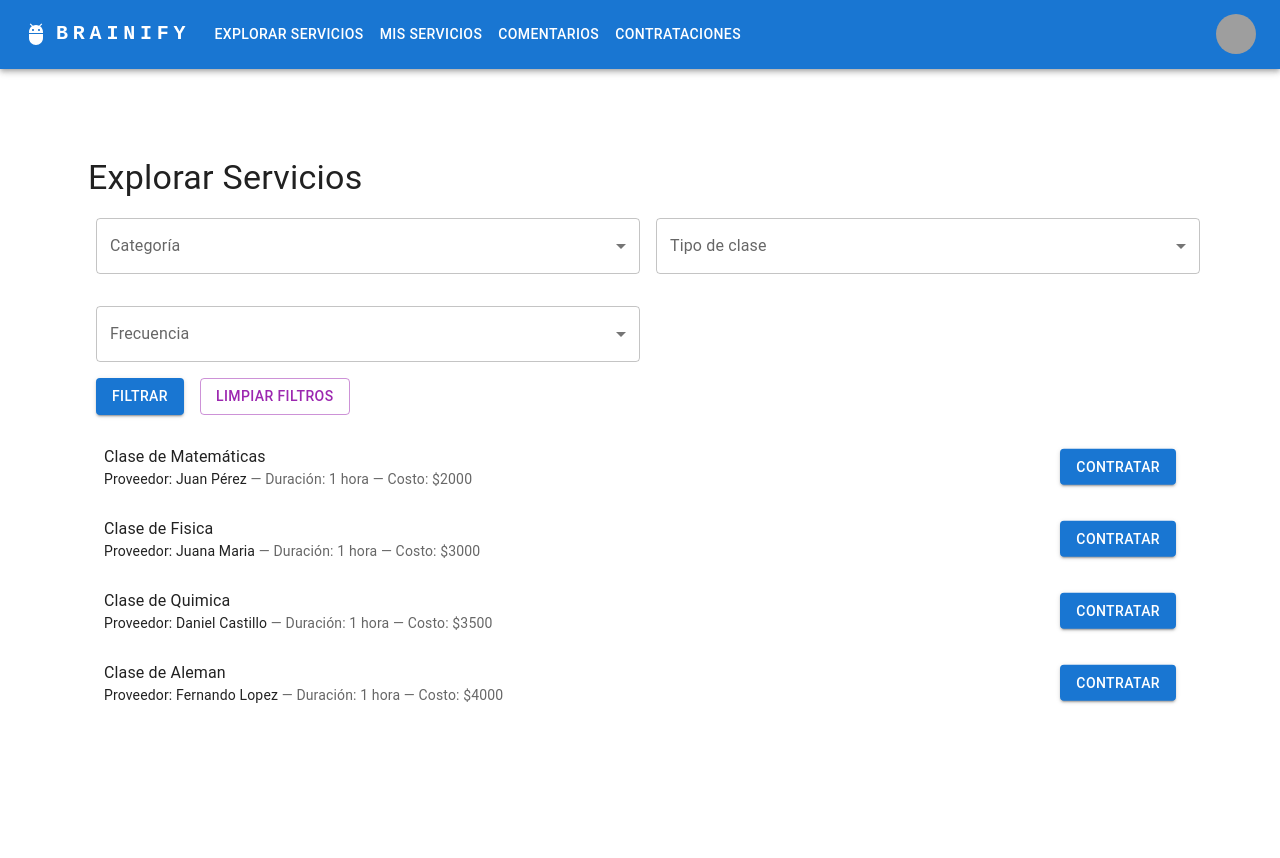
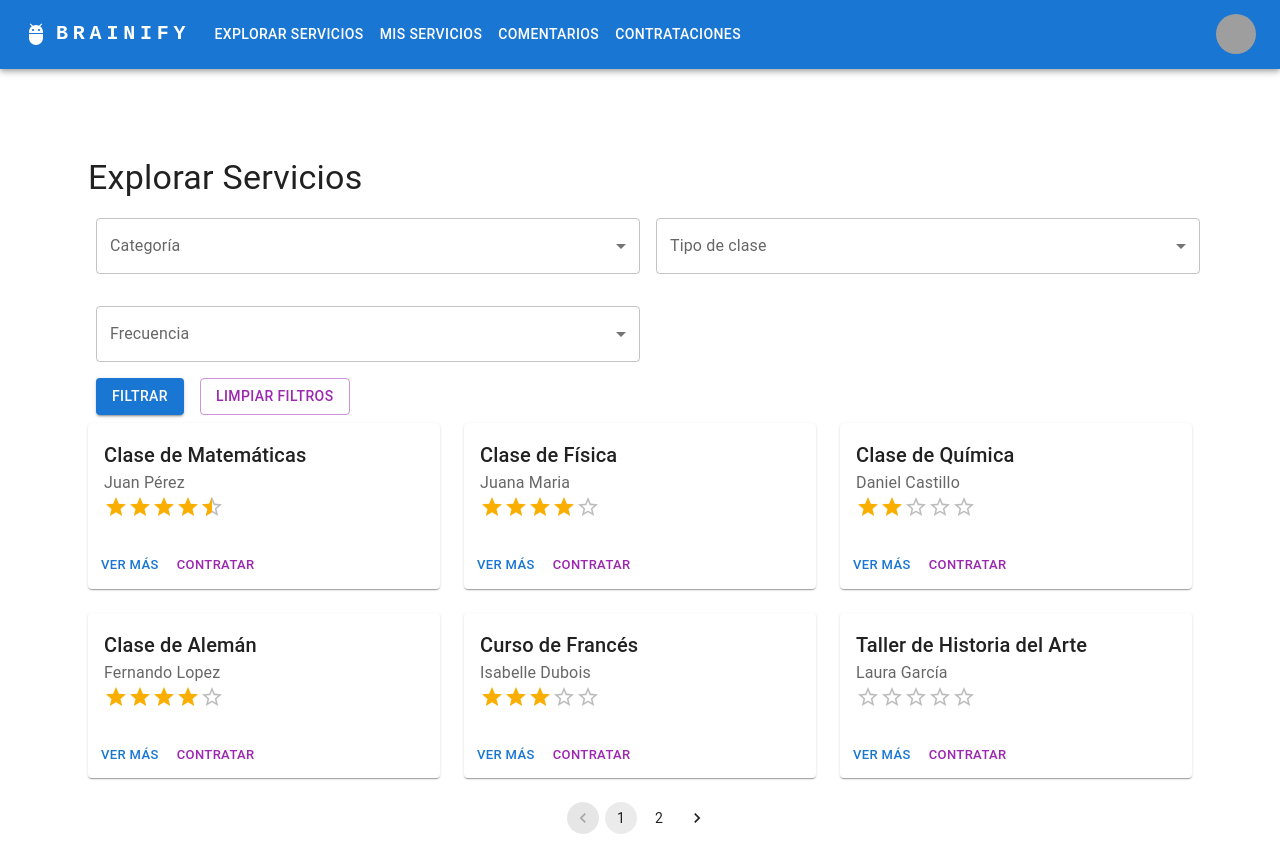
Before and after one commit to fedeferreyra98/brainify, a React (Create React App) app in the folder service-hub/: page /explorar-servicios in a window 1280 px wide. Before the commit the page ends 800 px from the top, so only its background shows below. Built offline with nearby package versions, Linux system fonts and the light colour scheme; grey boxes are pictures that could not be loaded.

Commit message:
Service explorer con casi todas las funcionalidades andando Falta chequear el formulario para contratar

```diff
--- a/service-hub/src/components/ServiceExplorer.js
+++ b/service-hub/src/components/ServiceExplorer.js
@@ -4,10 +4,6 @@ import {
   Container,
   Typography,
   Grid,
-  List,
-  ListItem,
-  ListItemText,
-  ListItemSecondaryAction,
   Select,
   MenuItem,
   FormControl,
@@ -17,9 +13,27 @@ import {
   DialogContent,
   DialogTitle,
   TextField,
+  Pagination,
+  Card,
+  CardContent,
+  CardActions,
+  Rating,
+  Divider,
+  ListItem,
+  ListItemIcon,
+  ListItemText,
+  List,
 } from '@mui/material';
+import AccountCircleIcon from '@mui/icons-material/AccountCircle';
+import CategoryIcon from '@mui/icons-material/Category';
+import ScheduleIcon from '@mui/icons-material/Schedule';
+import TimerIcon from '@mui/icons-material/Timer';
+import AttachMoneyIcon from '@mui/icons-material/AttachMoney';
+import ClassIcon from '@mui/icons-material/Class';
 import makeStyles from '@mui/styles/makeStyles';
 import DynamicSelect from './DynamicSelect';
+import mockServices from './mockServices';
+import mockComments from './mockComments';
 
 const useStyles = makeStyles((theme) => ({
   root: {
@@ -56,55 +70,139 @@ const useStyles = makeStyles((theme) => ({
     textDecoration: 'none',
     color: 'inherit',
   },
+  pagination: {
+    display: 'flex',
+    justifyContent: 'center',
+    marginTop: theme.spacing(3),
+  },
+  commentCard: {
+    marginTop: theme.spacing(2),
+    marginBottom: theme.spacing(2),
+  },
 }));
+
+function ServiceCard({ service, onClick, onHire }) {
+  // Calculate average rating for the service
+  const serviceComments = mockComments.filter(
+    (comment) => comment.serviceName === service.nombre
+  );
+  const averageRating =
+    serviceComments.reduce((acc, comment) => acc + comment.rating, 0) /
+    serviceComments.length;
+
+  return (
+    <Grid item xs={12} sm={6} md={4}>
+      <Card>
+        <CardContent>
+          <Typography variant="h6">{service.nombre}</Typography>
+          <Typography color="textSecondary">{service.proveedor}</Typography>
+          <Rating value={averageRating} readOnly precision={0.5} />
+        </CardContent>
+        <CardActions>
+          <Button size="small" color="primary" onClick={() => onClick(service)}>
+            Ver más
+          </Button>
+          <Button size="small" color="secondary" onClick={onHire}>
+            Contratar
+          </Button>
+        </CardActions>
+      </Card>
+    </Grid>
+  );
+}
+
+function ServiceDetails({ service, onClose, onHire }) {
+  const classes = useStyles();
+
+  // Filter comments for the selected service
+  const serviceComments = mockComments.filter(
+    (comment) => comment.serviceName === service?.nombre
+  );
+
+  return (
+    <Dialog open={!!service} onClose={onClose} fullWidth maxWidth="md">
+      <DialogTitle>{service?.nombre}</DialogTitle>
+      <DialogContent>
+        <List>
+          <ListItem>
+            <ListItemIcon>
+              <AccountCircleIcon />
+            </ListItemIcon>
+            <ListItemText primary="Proveedor" secondary={service?.proveedor} />
+          </ListItem>
+          <Divider variant="inset" component="li" />
+          <ListItem>
+            <ListItemIcon>
+              <CategoryIcon />
+            </ListItemIcon>
+            <ListItemText primary="Categoría" secondary={service?.categoria} />
+          </ListItem>
+          <Divider variant="inset" component="li" />
+          <ListItem>
+            <ListItemIcon>
+              <ClassIcon />
+            </ListItemIcon>
+            <ListItemText primary="Tipo" secondary={service?.tipo} />
+          </ListItem>
+          <Divider variant="inset" component="li" />
+          <ListItem>
+            <ListItemIcon>
+              <ScheduleIcon />
+            </ListItemIcon>
+            <ListItemText
+              primary="Frecuencia"
+              secondary={service?.frecuencia}
+            />
+          </ListItem>
+          <Divider variant="inset" component="li" />
+          <ListItem>
+            <ListItemIcon>
+              <TimerIcon />
+            </ListItemIcon>
+            <ListItemText primary="Duración" secondary={service?.duracion} />
+          </ListItem>
+          <Divider variant="inset" component="li" />
+          <ListItem>
+            <ListItemIcon>
+              <AttachMoneyIcon />
+            </ListItemIcon>
+            <ListItemText primary="Costo" secondary={service?.costo} />
+          </ListItem>
+        </List>
+
+        <Divider className={classes.commentCard} />
+
+        {/* Display user comments and their ratings */}
+        {serviceComments.map((comment) => (
+          <Card key={comment.id} className={classes.commentCard}>
+            <CardContent>
+              <Typography variant="h6">{comment.user}</Typography>
+              <Rating value={comment.rating} readOnly />
+              <Typography variant="body1">{comment.comment}</Typography>
+              <Typography variant="body2">
+                {comment.secondaryComment}
+              </Typography>
+            </CardContent>
+          </Card>
+        ))}
+      </DialogContent>
+      <DialogActions>
+        <Button onClick={onClose} color="primary">
+          Cerrar
+        </Button>
+        <Button onClick={onHire} color="secondary">
+          Contratar
+        </Button>
+      </DialogActions>
+    </Dialog>
+  );
+}
 
 function ServiceExplorer() {
   const classes = useStyles();
 
   // Estados lista de servicios y filtrada
-  const [servicios] = useState([
-    {
-      id: 1,
-      nombre: 'Clase de Matemáticas',
-      proveedor: 'Juan Pérez',
-      categoria: 'tutorias',
-      tipo: 'individual',
-      frecuencia: 'única',
-      duracion: '1 hora',
-      costo: '$2000',
-    },
-    {
-      id: 2,
-      nombre: 'Clase de Fisica',
-      proveedor: 'Juana Maria',
-      categoria: 'tutorias',
-      tipo: 'grupal',
-      frecuencia: 'semanal',
-      duracion: '1 hora',
-      costo: '$3000',
-    },
-    {
-      id: 3,
-      nombre: 'Clase de Quimica',
-      proveedor: 'Daniel Castillo',
-      categoria: 'tutorias',
-      tipo: 'individual',
-      frecuencia: 'semanal',
-      duracion: '1 hora',
-      costo: '$3500',
-    },
-    {
-      id: 4,
-      nombre: 'Clase de Aleman',
-      proveedor: 'Fernando Lopez',
-      categoria: 'idioma',
-      tipo: 'grupal',
-      frecuencia: 'mensual',
-      duracion: '1 hora',
-      costo: '$4000',
-    },
-    // ... puedes agregar más servicios ficticios aquí
-  ]);
+  const [servicios] = useState(mockServices);
   const [serviciosFiltrados, setServiciosFiltrados] = useState(servicios);
 
   // Estados para los filtros
@@ -261,6 +359,21 @@ function ServiceExplorer() {
     </Dialog>
   );
 
+  const [selectedService, setSelectedService] = useState(null);
+  const [currentPage, setCurrentPage] = useState(1);
+
+  const servicesPerPage = 6;
+  const totalPages = Math.ceil(serviciosFiltrados.length / servicesPerPage);
+
+  const currentServices = serviciosFiltrados.slice(
+    (currentPage - 1) * servicesPerPage,
+    currentPage * servicesPerPage
+  );
+
+  const handleHire = () => {
+    setDialogOpen(true);
+  };
+
   return (
     <div>
       <Container className={classes.root}>
@@ -324,36 +437,30 @@ function ServiceExplorer() {
         >
           Limpiar Filtros
         </Button>
-        <List className={classes.list}>
-          {serviciosFiltrados.map((servicio) => (
-            <ListItem key={servicio.id} alignItems="flex-start">
-              <ListItemText
-                primary={servicio.nombre}
-                secondary={
-                  <>
-                    <Typography
-                      component="span"
-                      variant="body2"
-                      color="textPrimary"
-                    >
-                      Proveedor: {servicio.proveedor}
-                    </Typography>
-                    {` — Duración: ${servicio.duracion} — Costo: ${servicio.costo}`}
-                  </>
-                }
-              />
-              <ListItemSecondaryAction>
-                <Button
-                  variant="contained"
-                  color="primary"
-                  onClick={() => setDialogOpen(true)}
-                >
-                  Contratar
-                </Button>
-              </ListItemSecondaryAction>
-            </ListItem>
+        <Grid container spacing={3}>
+          {currentServices.map((servicio) => (
+            <ServiceCard
+              key={servicio.id}
+              service={servicio}
+              onClick={setSelectedService}
+              onHire={handleHire}
+            />
           ))}
-        </List>
+        </Grid>
+
+        <div className={classes.pagination}>
+          <Pagination
+            count={totalPages}
+            page={currentPage}
+            onChange={(event, value) => setCurrentPage(value)}
+          />
+        </div>
+
+        <ServiceDetails
+          service={selectedService}
+          onClose={() => setSelectedService(null)}
+          onHire={handleHire}
+        />
       </Container>
       {renderDialogContratacion()}
     </div>
--- a/service-hub/src/components/mockComments.js
+++ b/service-hub/src/components/mockComments.js
@@ -2,7 +2,7 @@ const mockComments = [
   {
     id: 1,
     user: 'Alejandro García Pérez',
-    serviceName: 'Conferencia de Historia Moderna',
+    serviceName: 'Clase de Matemáticas',
     comment: '¡Impresionante ponencia!',
     secondaryComment: 'La explicación del profesor fue clara y concisa.',
     rating: 5,
@@ -10,7 +10,7 @@ const mockComments = [
   {
     id: 2,
     user: 'Emma Smith Johnson',
-    serviceName: 'Taller de Ciencias Naturales',
+    serviceName: 'Clase de Matemáticas',
     comment: 'Muy enriquecedor.',
     secondaryComment: 'Aprendí mucho en la charla de hoy.',
     rating: 4,
@@ -18,7 +18,7 @@ const mockComments = [
   {
     id: 3,
     user: 'Maria Rossi Bianchi',
-    serviceName: 'Seminario de Matemáticas Avanzadas',
+    serviceName: 'Clase de Física',
     comment: '¡Gran contenido!',
     secondaryComment: 'La lección sobre historia fue fascinante.',
     rating: 5,
@@ -26,7 +26,7 @@ const mockComments = [
   {
     id: 4,
     user: 'Ahmed Ali Khan',
-    serviceName: 'Curso de Literatura Clásica',
+    serviceName: 'Clase de Física',
     comment: '¡Bien hecho!',
     secondaryComment: 'La metodología de enseñanza es única.',
     rating: 4,
@@ -34,7 +34,7 @@ const mockComments = [
   {
     id: 5,
     user: 'Sofia Rodriguez Fernandez',
-    serviceName: 'Clase de Física Cuántica',
+    serviceName: 'Clase de Física',
     comment: 'Muy informativo.',
     secondaryComment: 'La clase de ciencias superó mis expectativas.',
     rating: 3,
@@ -42,7 +42,7 @@ const mockComments = [
   {
     id: 6,
     user: 'Olga Ivanova Petrovna',
-    serviceName: 'Webinar de Tecnologías Emergentes',
+    serviceName: 'Clase de Química',
     comment: 'Excelente interacción.',
     secondaryComment: 'Me gustó cómo el profesor involucró a la audiencia.',
     rating: 2,
@@ -50,7 +50,7 @@ const mockComments = [
   {
     id: 7,
     user: 'Olga Ivanova Petrovna',
-    serviceName: 'Taller de Escritura Creativa',
+    serviceName: 'Clase de Alemán',
     comment: 'Contenido relevante.',
     secondaryComment: 'La lección sobre tecnología fue muy actual.',
     rating: 3,
@@ -58,7 +58,7 @@ const mockComments = [
   {
     id: 8,
     user: 'Mia Nguyen Tran',
-    serviceName: 'Conferencia de Filosofía Contemporánea',
+    serviceName: 'Clase de Alemán',
     comment: 'Muy bien estructurado.',
     secondaryComment: 'La clase estuvo organizada y fluyó sin problemas.',
     rating: 4,
@@ -66,7 +66,7 @@ const mockComments = [
   {
     id: 9,
     user: 'Luca Costa Silva',
-    serviceName: 'Seminario de Psicología Positiva',
+    serviceName: 'Clase de Alemán',
     comment: '¡Inspirador!',
     secondaryComment: 'La charla de motivación realmente me tocó.',
     rating: 5,
@@ -74,7 +74,7 @@ const mockComments = [
   {
     id: 10,
     user: 'Priya Patel Sharma',
-    serviceName: 'Curso de Biología Marina',
+    serviceName: 'Clase de Alemán',
     comment: 'Gran uso de recursos.',
     secondaryComment: 'Las diapositivas y videos fueron muy útiles.',
     rating: 5,
@@ -82,7 +82,7 @@ const mockComments = [
   {
     id: 11,
     user: 'Ivan Petrovich Sokolov',
-    serviceName: 'Taller de Fotografía Digital',
+    serviceName: 'Clase de Alemán',
     comment: 'Clase práctica.',
     secondaryComment: 'Me gustó la forma en que se llevó a cabo el taller.',
     rating: 4,
@@ -90,7 +90,7 @@ const mockComments = [
   {
     id: 12,
     user: 'Isabella Santos Ferreira',
-    serviceName: 'Conferencia de Diseño Gráfico',
+    serviceName: 'Curso de Francés',
     comment: '¡Muy recomendable!',
     secondaryComment: 'Definitivamente asistiré a más clases de este profesor.',
     rating: 3,
--- /dev/null
+++ b/service-hub/src/components/mockServices.js
@@ -0,0 +1,124 @@
+const mockServices = [
+  {
+    id: 1,
+    nombre: 'Clase de Matemáticas',
+    proveedor: 'Juan Pérez',
+    categoria: 'tutorias',
+    tipo: 'individual',
+    frecuencia: 'única',
+    duracion: '1 hora',
+    costo: '$2000',
+  },
+  {
+    id: 2,
+    nombre: 'Clase de Física',
+    proveedor: 'Juana Maria',
+    categoria: 'tutorias',
+    tipo: 'grupal',
+    frecuencia: 'semanal',
+    duracion: '1 hora',
+    costo: '$3000',
+  },
+  {
+    id: 3,
+    nombre: 'Clase de Química',
+    proveedor: 'Daniel Castillo',
+    categoria: 'tutorias',
+    tipo: 'individual',
+    frecuencia: 'semanal',
+    duracion: '1 hora',
+    costo: '$3500',
+  },
+  {
+    id: 4,
+    nombre: 'Clase de Alemán',
+    proveedor: 'Fernando Lopez',
+    categoria: 'idioma',
+    tipo: 'grupal',
+    frecuencia: 'mensual',
+    duracion: '1 hora',
+    costo: '$4000',
+  },
+  {
+    id: 5,
+    nombre: 'Curso de Francés',
+    proveedor: 'Isabelle Dubois',
+    categoria: 'idioma',
+    tipo: 'individual',
+    frecuencia: 'mensual',
+    duracion: '2 horas',
+    costo: '$4500',
+  },
+  {
+    id: 6,
+    nombre: 'Taller de Historia del Arte',
+    proveedor: 'Laura García',
+    categoria: 'arte',
+    tipo: 'grupal',
+    frecuencia: 'única',
+    duracion: '3 horas',
+    costo: '$5000',
+  },
+  {
+    id: 7,
+    nombre: 'Clase de Guitarra',
+    proveedor: 'Carlos Santana',
+    categoria: 'música',
+    tipo: 'individual',
+    frecuencia: 'semanal',
+    duracion: '1.5 horas',
+    costo: '$5500',
+  },
+  {
+    id: 8,
+    nombre: 'Curso de Fotografía',
+    proveedor: 'Ana Rodríguez',
+    categoria: 'arte',
+    tipo: 'grupal',
+    frecuencia: 'mensual',
+    duracion: '2 horas',
+    costo: '$6000',
+  },
+  {
+    id: 9,
+    nombre: 'Taller de Escritura Creativa',
+    proveedor: 'Gabriel García',
+    categoria: 'literatura',
+    tipo: 'grupal',
+    frecuencia: 'única',
+    duracion: '2 horas',
+    costo: '$2500',
+  },
+  {
+    id: 10,
+    nombre: 'Clase de Yoga',
+    proveedor: 'Mariana Díaz',
+    categoria: 'deporte',
+    tipo: 'grupal',
+    frecuencia: 'semanal',
+    duracion: '1 hora',
+    costo: '$1500',
+  },
+  {
+    id: 11,
+    nombre: 'Curso de Cocina Italiana',
+    proveedor: 'Giovanni Rossi',
+    categoria: 'cocina',
+    tipo: 'individual',
+    frecuencia: 'mensual',
+    duracion: '3 horas',
+    costo: '$6500',
+  },
+  {
+    id: 12,
+    nombre: 'Taller de Pintura al Óleo',
+    proveedor: 'Claudia Fernández',
+    categoria: 'arte',
+    tipo: 'grupal',
+    frecuencia: 'única',
+    duracion: '4 horas',
+    costo: '$7000',
+  },
+];
+
+export default mockServices;
```
